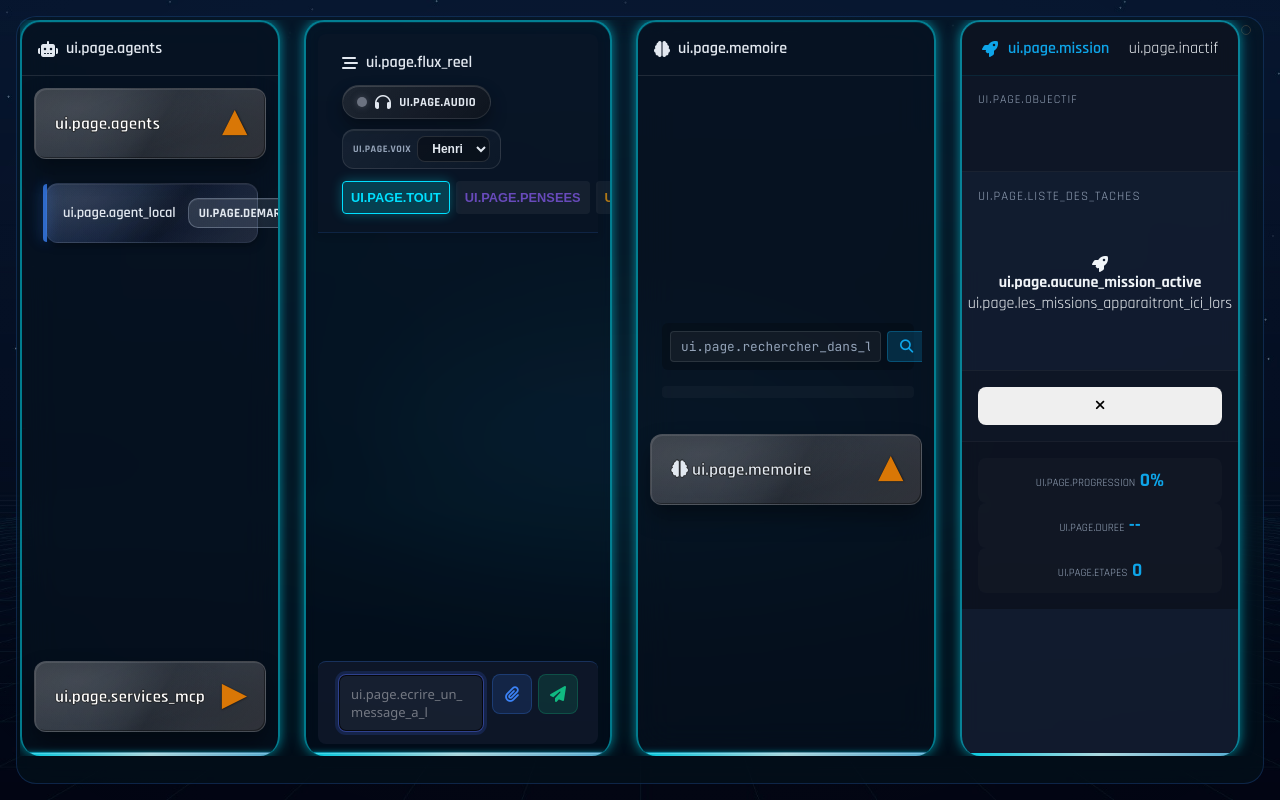
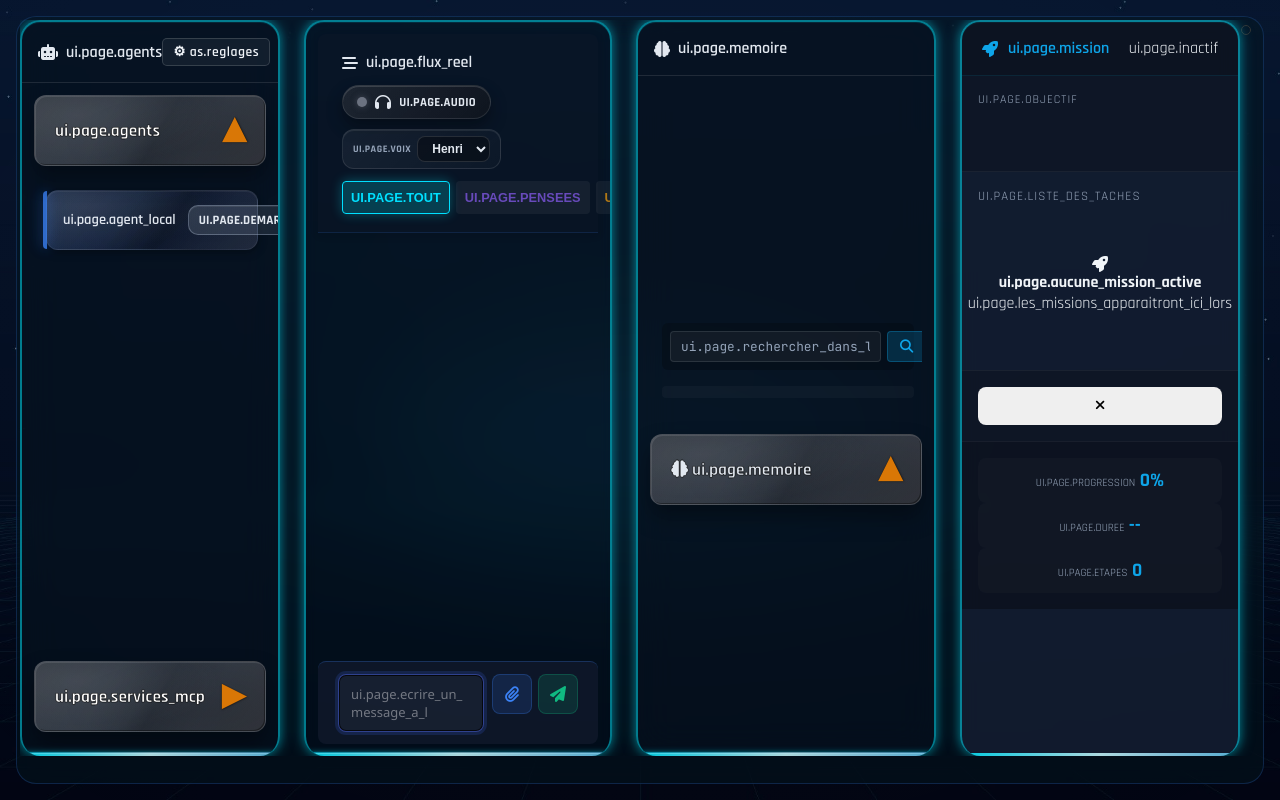
Before and after one commit to yaya56vv/agent-local, a plain HTML site: page frontend/index.html in a window 1280 px wide. Drawn offline with Linux system fonts and the light colour scheme.

Commit message:
Interface : bouton Réglages posé dès le chargement
Il ne dépend plus de l'événement pywebviewready (qui peut survenir avant le chargement d'assistant.js) ;
numéros de version d'assistant.js et assistant.css changés pour forcer le rechargement.

Co-Authored-By: Claude Opus 5.5 <noreply@anthropic.com>

```diff
--- a/frontend/index.html
+++ b/frontend/index.html
@@ -10,7 +10,7 @@
     <link href="https://fonts.googleapis.com/css2?family=Rajdhani:wght@300;400;500;600;700&family=JetBrains+Mono:wght@300;400;500;600;700&display=swap" rel="stylesheet">
     <link rel="stylesheet" href="css/dashboard.css?v=26">
     <link rel="stylesheet" href="css/mission_panel.css?v=9">
-    <link rel="stylesheet" href="css/assistant.css?v=1">
+    <link rel="stylesheet" href="css/assistant.css?v=3">
     <!-- Font Awesome pour les icônes -->
     <link rel="stylesheet" href="https://cdnjs.cloudflare.com/ajax/libs/font-awesome/6.4.0/css/all.min.css">
 </head>
@@ -332,6 +332,6 @@
 <script src="./js/langue_ui.js?v=1"></script>
 <script src="./js/artefacts.js?v=1"></script>
 <script src="./js/agent_v2.js?v=21"></script>
-<script src="./js/assistant.js?v=1"></script>
+<script src="./js/assistant.js?v=3"></script>
 </body>
 </html>
--- a/frontend/js/assistant.js
+++ b/frontend/js/assistant.js
@@ -602,20 +602,30 @@ function lierCles(racine) {
 }
 
 // ---------- entree : bouton Reglages, et assistant au premier lancement ----------
-window.addEventListener('pywebviewready', async () => {
+// Le bouton est pose tout de suite (il n'a pas besoin de Python) : il ne depend plus de l'evenement pywebviewready,
+// qui peut avoir eu lieu avant le chargement de ce fichier. En-tete du volet Agents (a gauche) ; jamais dans
+// .cyber-header-module, fond place DERRIERE le tableau de bord et insensible aux clics (test du 21/11/2026).
+(function poserBoutonReglages() {
+  if (document.getElementById('bouton-reglages')) return;
   const bouton = document.createElement('button');
   bouton.id = 'bouton-reglages';
   bouton.className = 'as-btn petit';
   bouton.textContent = '⚙ ' + T('as.reglages');
-  bouton.onclick = () => ouvrirReglages();
-  // En-tete du volet Agents (a gauche). Pas dans .cyber-header-module : c'est un fond place DERRIERE le tableau de
-  // bord, insensible aux clics (z-index 0, pointer-events: none) ; le bouton y etait invisible (test du 21/11/2026).
+  bouton.onclick = () => { if (window.pywebview?.api) ouvrirReglages(); };
   const place = document.querySelector('.dashboard-left .zone-header');
   if (place) bouton.classList.add('dans-en-tete');
   (place || document.body).appendChild(bouton);
+})();
+
+let assistantDemarre = false;
+async function demarrerAssistant() {
+  if (assistantDemarre || !window.pywebview?.api) return;
+  assistantDemarre = true;
   const r = await A('reglages_lire');
   if (r.reprise) {   // redemarrage demande par l'installation de Docker : on reprend a la meme etape
     await A('effacer_reprise');
     if (r.reprise.mode === 'reglages') ouvrirReglages(r.reprise.etape); else ouvrirAssistant(r.reprise.etape);
   } else if (!r.config.premier_lancement_fait) ouvrirAssistant();
-});
+}
+window.addEventListener('pywebviewready', demarrerAssistant);
+demarrerAssistant();   // si pywebview etait deja pret avant le chargement de ce fichier
```
